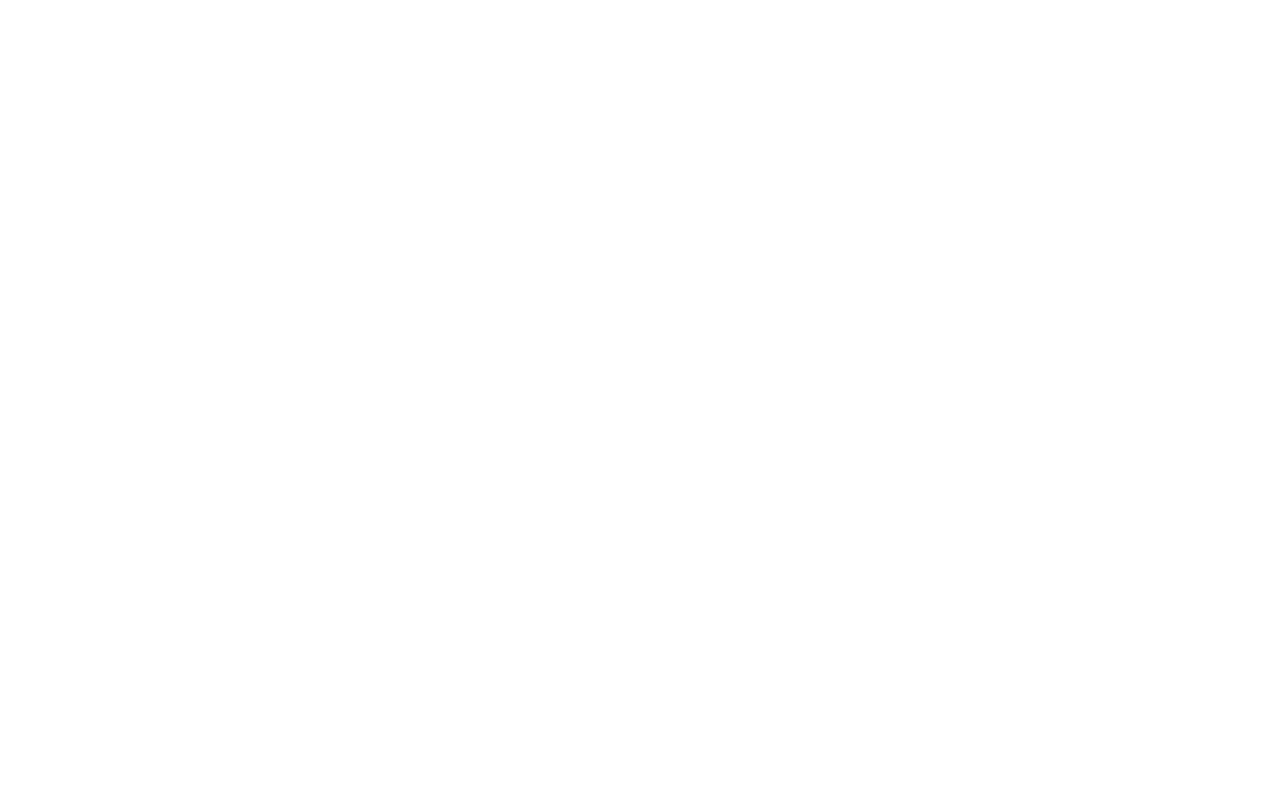
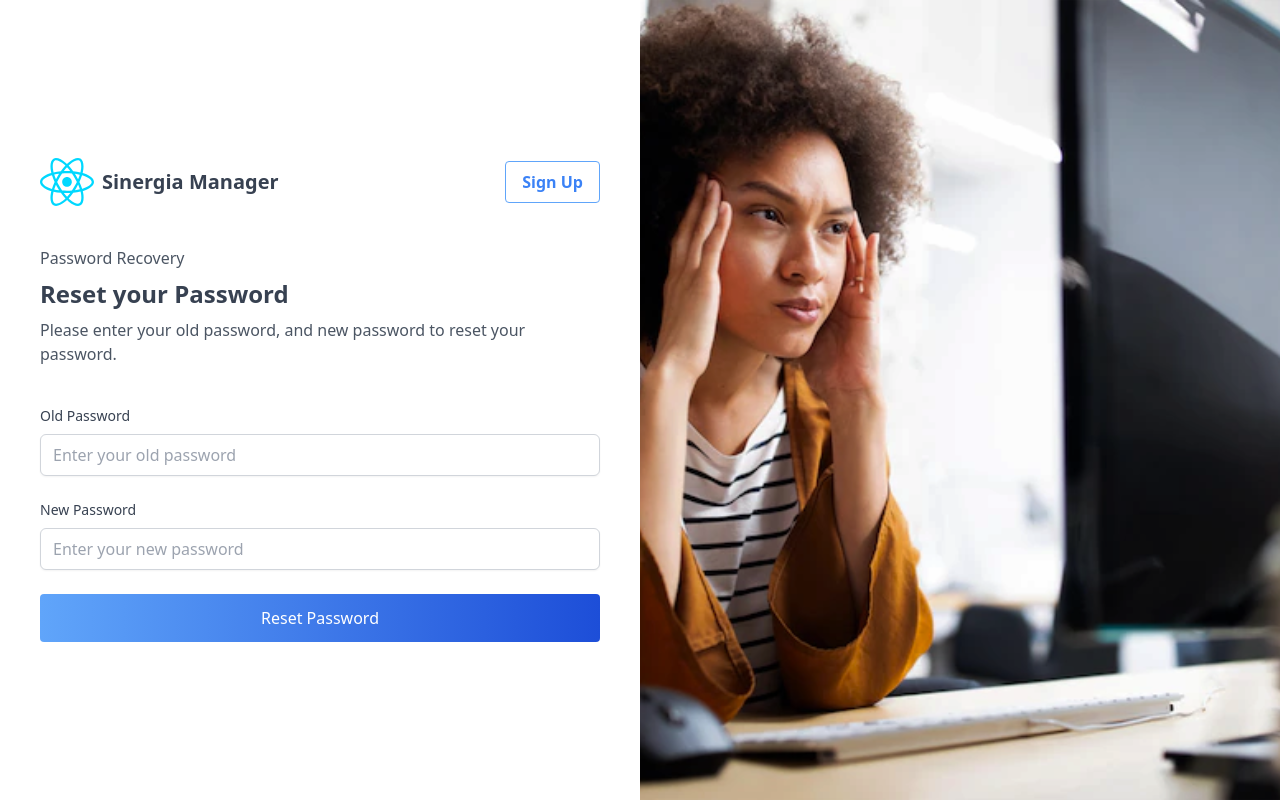
Before and after one commit to SinergiaManager/sinergiamanager-frontend, a React (Vite) app: page /password-reset in a window 1280 px wide. Before the commit this address had no page. Built offline with nearby package versions, Linux system fonts and the light colour scheme.

Commit message:
feat(password reset page)

```diff
--- /dev/null
+++ b/src/components/PasswordReset.tsx
@@ -0,0 +1,109 @@
+import React, { useState } from 'react';
+import logo from '../assets/react.svg';
+import sideImage from '../assets/forgotPassword.svg';
+import { useNavigate } from 'react-router-dom';
+
+const PasswordReset: React.FC = () => {
+    const navigate = useNavigate();
+    const [oldPassword, setOldPassword] = useState('');
+    const [newPassword, setNewPassword] = useState('');
+    const [message, setMessage] = useState('');
+
+    const handleSubmit = async (e: React.FormEvent) => {
+        e.preventDefault();
+        // Add your API call here to handle password reset
+        try {
+            // Example API call
+            const response = await fetch('/api/password-reset', {
+                method: 'POST',
+                headers: {
+                    'Content-Type': 'application/json',
+                },
+                body: JSON.stringify({ oldPassword, newPassword }),
+            });
+
+            if (response.ok) {
+                setMessage('Your password has been successfully reset.');
+            } else {
+                setMessage('Failed to reset password. Please try again.');
+            }
+        } catch (error) {
+            setMessage('An error occurred. Please try again.');
+        }
+    };
+
+    return (
+        <div className="flex items-center justify-center grow bg-gray-100 dark:bg-gray-900 h-screen">
+            <div className="flex flex-col md:flex-row w-full h-full bg-white dark:bg-gray-800 shadow-md">
+                <div className="w-full md:w-1/2 p-10 space-y-8 flex flex-col justify-center items-center">
+                    <div className="w-full max-w-xl">
+                        <div className="flex justify-between items-center mb-10">
+                            <div className="flex items-center space-x-2">
+                                <img src={logo} alt="Logo" className="h-12" />
+                                <span className="text-xl font-bold text-gray-700 dark:text-gray-200">Sinergia Manager</span>
+                            </div>
+                            <button className="bg-transparent hover:bg-blue-500 text-blue-500 dark:text-blue-300 font-semibold hover:text-white py-2 px-4 border border-blue-400 dark:border-blue-300 hover:border-transparent rounded" onClick={() => navigate("/register")}>
+                                Sign Up
+                            </button>
+                        </div>
+
+                        <div className="space-y-2 mb-10">
+                            <h2 className="text-gray-600 dark:text-gray-400">Password Recovery</h2>
+                            <p className="text-2xl font-bold text-gray-700 dark:text-gray-200">Reset your Password</p>
+                            <p className="text-gray-600 dark:text-gray-400">Please enter your old password, and new password to reset your password.</p>
+                        </div>
+
+                        <form className="space-y-6" onSubmit={handleSubmit}>
+
+                            <div className="space-y-2">
+                                <label htmlFor="oldPassword" className="block text-sm font-medium text-gray-700 dark:text-gray-300">
+                                    Old Password
+                                </label>
+                                <input
+                                    id="oldPassword"
+                                    name="oldPassword"
+                                    type="password"
+                                    placeholder="Enter your old password"
+                                    required
+                                    value={oldPassword}
+                                    onChange={(e) => setOldPassword(e.target.value)}
+                                    className="w-full px-3 py-2 border border-gray-300 dark:border-gray-600 rounded-md shadow-sm focus:outline-none focus:ring-blue-500 focus:border-blue-500 dark:bg-gray-700 dark:text-gray-200"
+                                />
+                            </div>
+
+                            <div className="space-y-2">
+                                <label htmlFor="newPassword" className="block text-sm font-medium text-gray-700 dark:text-gray-300">
+                                    New Password
+                                </label>
+                                <input
+                                    id="newPassword"
+                                    name="newPassword"
+                                    type="password"
+                                    placeholder="Enter your new password"
+                                    required
+                                    value={newPassword}
+                                    onChange={(e) => setNewPassword(e.target.value)}
+                                    className="w-full px-3 py-2 border border-gray-300 dark:border-gray-600 rounded-md shadow-sm focus:outline-none focus:ring-blue-500 focus:border-blue-500 dark:bg-gray-700 dark:text-gray-200"
+                                />
+                            </div>
+
+                            <button
+                                type="submit"
+                                className="w-full px-4 py-3 text-white bg-gradient-to-r from-blue-400 to-blue-700 dark:from-blue-600 dark:to-blue-900 rounded hover:from-blue-700 hover:to-blue-900"
+                            >
+                                Reset Password
+                            </button>
+                        </form>
+                        {message && <p className="mt-4 text-center text-sm text-gray-600 dark:text-gray-400">{message}</p>}
+                    </div>
+                </div>
+
+                <div className="hidden md:block w-1/2">
+                    <img src={sideImage} alt="Side" className="object-cover w-full h-full" />
+                </div>
+            </div>
+        </div>
+    );
+};
+
+export default PasswordReset;
--- a/src/main.tsx
+++ b/src/main.tsx
@@ -7,6 +7,7 @@
 import ForgotPassword from './components/ForgotPassword';
 import Drawer from './components/Drawer';
 import Navbar from './components/Navbar';
+import PasswordReset from './components/PasswordReset';
 
 const App: React.FC = () => {
   return (
@@ -16,6 +17,7 @@
           <Routes>
             <Route path="/login" element={<Login />} />
             <Route path="/forgot-password" element={<ForgotPassword />} />
+            <Route path="/password-reset" element={<PasswordReset />} />
             <Route
               path="/dashboard"
               element={
```
Also changed, not shown: src/assets/passwordReset.svg (added).
